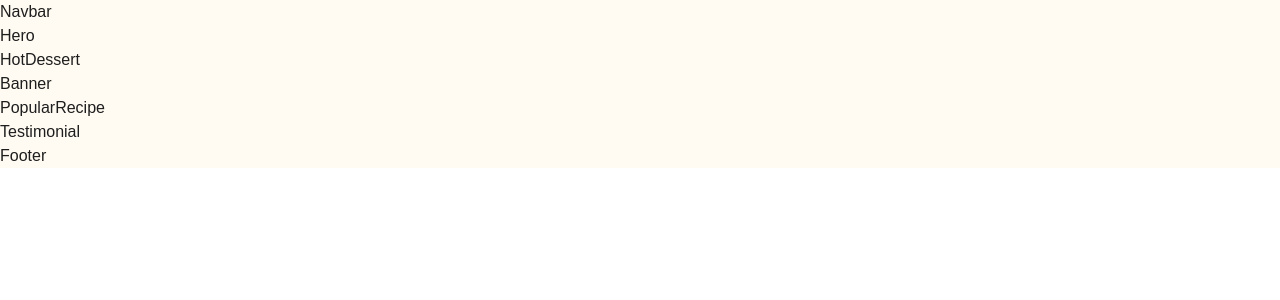
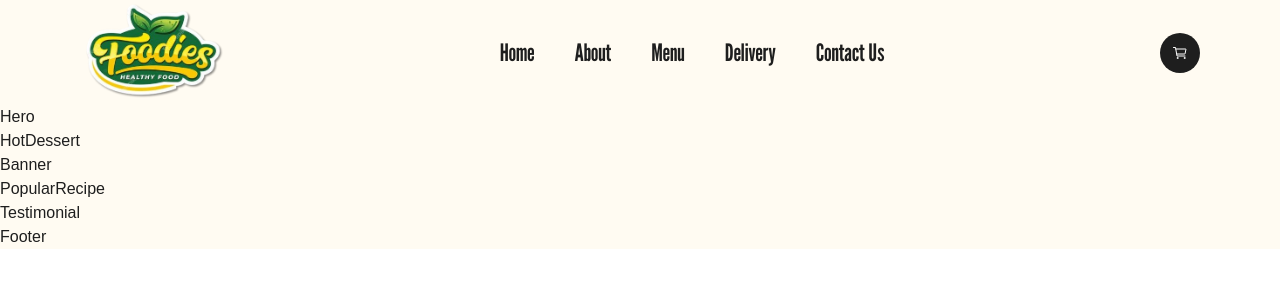
Before and after one commit to freetimezp/js-portfolio-103-yummy, a React (Vite) app: page / in a window 1280 px wide. Shown: the top 300 px of the page. Built offline with nearby package versions, Linux system fonts and the light colour scheme.

Commit message:
02. js-portfolio-103-yummy. Navbar component.

```diff
--- a/src/components/Navbar/Navbar.jsx
+++ b/src/components/Navbar/Navbar.jsx
@@ -1,7 +1,112 @@
 import React from "react";
 
+import { IoCartOutline } from "react-icons/io5";
+
+import logoImage from "../../assets/food/logo.png";
+
+import { motion } from "framer-motion";
+
+const navMenu = [
+  {
+    id: 1,
+    title: "Home",
+    path: "/",
+    delay: 0.1
+  },
+  {
+    id: 2,
+    title: "About",
+    path: "/about",
+    delay: 0.2
+  },
+  {
+    id: 3,
+    title: "Menu",
+    path: "/menu",
+    delay: 0.3
+  },
+  {
+    id: 4,
+    title: "Delivery",
+    path: "/delivery",
+    delay: 0.4
+  },
+  {
+    id: 5,
+    title: "Contact Us",
+    path: "/contact",
+    delay: 0.5
+  }
+];
+
+const SlideDown = (delay) => {
+  return {
+    initial: {
+      y: "-100%",
+      opacity: 0
+    },
+    animate: {
+      y: 0,
+      opacity: 1,
+      transition: {
+        duration: .8,
+        delay: delay
+      }
+    }
+  }
+};
+
 const Navbar = () => {
-  return <div>Navbar</div>;
+  return (
+    <nav>
+      <div className="container flex justify-between items-center font-league">
+        {/* logo */}
+        <motion.img
+          src={logoImage}
+          alt="logo"
+          className="w-36"
+          initial={{ opacity: 0 }}
+          animate={{ opacity: 1 }}
+          transition={{
+            duration: .8,
+            delay: .5
+          }}
+        />
+
+        {/* menu */}
+        <div className="hidden md:block">
+          <ul className="flex gap-6">
+            {navMenu.map((menu, i) => (
+              <motion.li
+                key={i}
+                className="nav-menu"
+                data-delay={menu.delay}
+                variants={SlideDown(menu.delay)}
+                initial="initial"
+                animate="animate"
+              >
+                <a href={menu.path} className="inline-block px-2 py-2 text-2xl">
+                  {menu.title}
+                </a>
+              </motion.li>
+            ))}
+          </ul>
+        </div>
+
+        {/* btn*/}
+        <motion.div
+          variants={SlideDown(1)}
+          initial="initial"
+          animate="animate"
+        >
+          <button className="h-[40px] w-[40px] grid place-items-center rounded-full text-white
+            bg-dark">
+            <IoCartOutline />
+          </button>
+        </motion.div>
+      </div>
+    </nav>
+  );
 };
 
 export default Navbar;
```
